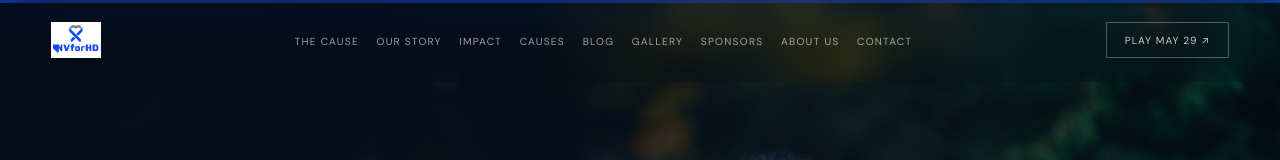
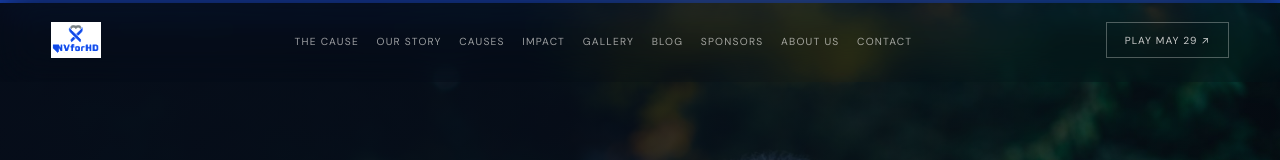
Before and after one commit to digitalalchemistalex/nvforhd, a Next.js app: page / in a window 1280 px wide. Shown: the top 160 px of the page. Built offline with nearby package versions, Linux system fonts and the light colour scheme.

Commit message:
fix: reorder nav — logical story flow: Cause → Story → Causes → Impact → Gallery → Blog → Sponsors → About → Contact

```diff
--- a/components/Nav.tsx
+++ b/components/Nav.tsx
@@ -9,12 +9,12 @@ const GOLF   = 'https://www.tripsee.travel/merchant/book/index.html?ref=2026NVfo
 
 const NAV_LINKS = [
   { href: '/',          label: 'Home',       sub: null },
-  { href: '/cause',     label: 'The Cause',  sub: "What is Huntington's Disease" },
-  { href: '/story',     label: 'Our Story',  sub: '$50K raised · 3 years' },
-  { href: '/impact',    label: 'Impact',     sub: 'The Puccini family · IVF success' },
+  { href: '/cause',     label: 'The Cause',  sub: "What is Huntington's Disease?" },
+  { href: '/story',     label: 'Our Story',  sub: 'How NVforHD began · $50K raised' },
   { href: '/causes',    label: 'Causes',     sub: '2024 HelpCureHD · 2025/26 UC Davis' },
-  { href: '/blog',      label: 'Blog',       sub: 'HD education, stories & event news' },
+  { href: '/impact',    label: 'Impact',     sub: 'The Puccini family · UC Davis families' },
   { href: '/gallery',   label: 'Gallery',    sub: '47 photos from the 2024 tournament' },
+  { href: '/blog',      label: 'Blog',       sub: 'Patient stories, HD education & news' },
   { href: '/sponsors',  label: 'Sponsors',   sub: 'Aguirre Riley · UC Davis · C-Hawk' },
   { href: '/about',     label: 'About Us',   sub: 'Meet the 4-member board' },
   { href: '/contact',   label: 'Contact',    sub: 'info@nvforhd.com · 775-691-8860' },
```
